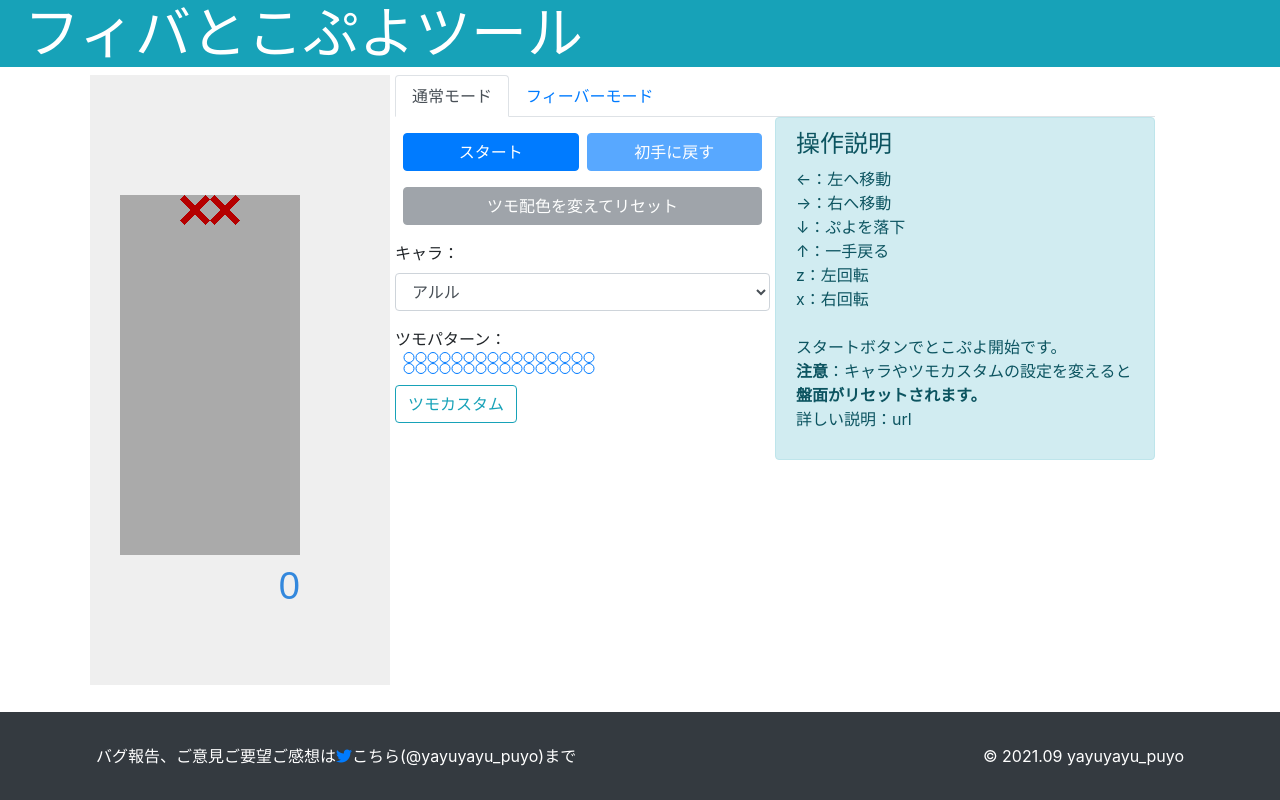
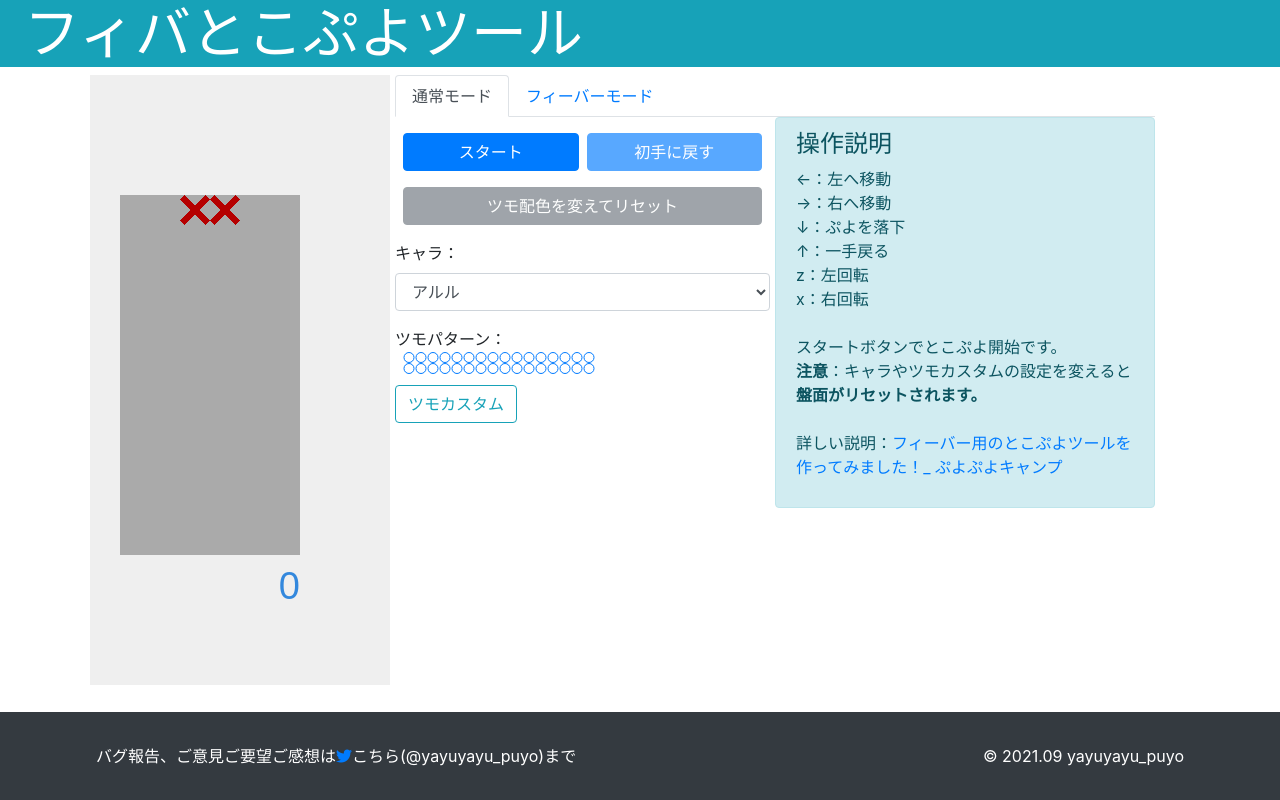
Before and after one commit to yousayT/fivsim, a React (Create React App) app: page / in a window 1280 px wide. Built offline with nearby package versions, Linux system fonts and the light colour scheme.

Commit message:
add puyocamp url into Instruction.js

```diff
--- a/src/puyo/Instruction.js
+++ b/src/puyo/Instruction.js
@@ -18,7 +18,8 @@ function Instruction(props) {
               ・スタートボタンでフィバのばし開始です。<br/>
               ・一度でも消すとそれ以上ぷよを置けなくなります。<br/>
               <strong>注意</strong>：キャラやツモカスタム、れんさのタネなどの設定を変えると<strong>盤面がリセットされます。</strong><br/>
-              詳しい説明：url
+              <br/>
+              詳しい説明：<a href="https://puyo-camp.jp/posts/146537">フィーバー用のとこぷよツールを作ってみました！_ぷよぷよキャンプ</a>
             </p>
           :
             <p>
@@ -31,7 +32,8 @@ function Instruction(props) {
 
               スタートボタンでとこぷよ開始です。<br/>
               <strong>注意</strong>：キャラやツモカスタムの設定を変えると<br/><strong>盤面がリセットされます。</strong><br/>
-              詳しい説明：url
+              <br/>
+              詳しい説明：<a href="https://puyo-camp.jp/posts/146537">フィーバー用のとこぷよツールを作ってみました！_ ぷよぷよキャンプ</a>
             </p>
         }
       </div>
```
